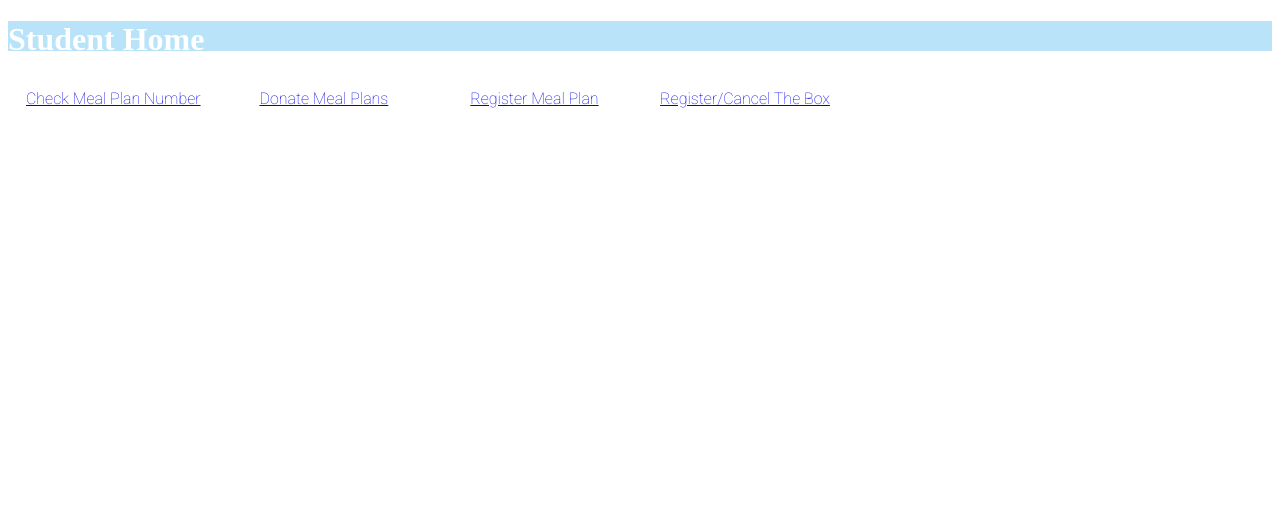
After one commit to weisihan/thebox, a Django app: page /studenthome in a window 1280 px wide. The commit adds this page. Shown: the top 523 px of the page. Run offline with Django 4.2, Linux system fonts and the light colour scheme.

Commit message:
first work for students from oli
ahaha

```diff
--- a/thebox-project/thebox/urls.py
+++ b/thebox-project/thebox/urls.py
@@ -18,5 +18,12 @@ from theboxapp import views
 
 urlpatterns = [
     path('', views.home),
-    path('wwlogin/', views.login)
+    path('wwlogin/', views.login),
+    #below is for students page
+    path('checkmealplan', views.checkmealplan),
+    path('donatemealplan',views.donatemealplan),
+    path('studentlogin',views.studentlogin),
+    path('registermealplan',views.registermealplan),
+    path('studentthebox',views.stuentthebox),
+    path('studenthome',views.studenthome),
 ]
--- /dev/null
+++ b/thebox-project/theboxapp/templates/theboxapp/studenthome.html
@@ -0,0 +1,89 @@
+<!doctype html>
+{% load static %}
+<html lang="en-us">
+	<head>
+		<meta charset="utf-8">
+    <link href="https://fonts.googleapis.com/css2?family=Roboto:wght@100&display=swap" rel="stylesheet">
+		<title>Student home</title>
+    <style type="text/css">
+    @media screen and (min-width:961px){
+      .content{
+        width:16.66%;
+      }
+    }
+    @media screen and (min-width:481px) and (max-width:960px){
+      .content{
+        width:33.33%;
+      }
+    }
+    @media screen and (max-width:480px){
+      .content{
+        width:90%;
+      }
+    }
+    /* body{
+      background-image:url("background.jpg");
+    } */
+    #header{
+      width: 100%;
+      height:30px;
+      background-color:#B8E3F9;
+      color:white;
+    }
+    .content{
+      box-sizing:border-box;
+      float:left;
+      height:250px;
+      text-align:center;
+      color:#0671B7;
+      font-family: 'Roboto', sans-serif;
+    }
+    .blueCloud{
+      width:200px;
+      height:200px;
+      display:inline-block;
+    }
+    .pinkCloud{
+      width:200px;
+      height:200px;
+      display:inline-block;
+    }
+    #A:hover{
+      background-color: #FDF4F9;
+      color:#E3BCF1;
+    }
+    #B:hover{
+      background-color: #E1F0FA;
+      color:#FFA9AA;
+    }
+    </style>
+	</head>
+	<body>
+		<h1 id="header">Student Home</h1>
+    <div id="container">
+      <div id="B" class="content">
+        <a href="checkmealplan" target="_blank">
+
+        <p>Check Meal Plan Number</p>
+        </a>
+      </div>
+      <div id="A" class="content">
+        <a href="donatemealplan" target="_blank">
+
+        <p>Donate Meal Plans</p>
+        </a>
+      </div>
+      <div id="B" class="content">
+       	<a href="registermealplan" target="_blank">
+
+        <p>Register Meal Plan</p>
+        </a>
+      </div>
+      <div id="A" class="content">
+      	<a href="studentthebox" target="_blank">
+        <p>Register/Cancel The Box</p>
+        </a>
+      </div>
+	</body>
+
+</html>
--- a/thebox-project/theboxapp/views.py
+++ b/thebox-project/theboxapp/views.py
@@ -5,5 +5,25 @@ from django.http import HttpResponse
 def home(request):
     return render(request, 'theboxapp/home.html')
 
+
 def login(request):
     return HttpResponse("You have logged in")
+
+#below are for students:
+def checkmealplan(request):
+    return render(request, 'theboxapp/checkmealplan.html')
+
+def donatemealplan(request):
+    return render(request, 'theboxapp/donatemealplan.html')
+
+def registermealplan(request):
+     return render(request, 'theboxapp/registermealplan.html')
+
+def studentlogin(request):
+    return render(request,'theboxapp/studentlogin.html')
+
+def stuentthebox(request):
+    return render(request,'theboxapp/studentthebox.html')
+
+def studenthome(request):
+    return render(request,'theboxapp/studenthome.html')
```
Also changed, not shown: thebox-project/theboxapp/templates/theboxapp/checkmealplan.html (added, +11 -0 lines), thebox-project/theboxapp/templates/theboxapp/donatemealplan.html (added, +16 -0 lines), thebox-project/theboxapp/templates/theboxapp/home.html (+6 -5 lines), thebox-project/theboxapp/templates/theboxapp/registermealplan.html (added, +15 -0 lines), thebox-project/theboxapp/templates/theboxapp/studentlogin.html (added, +8 -0 lines), thebox-project/theboxapp/templates/theboxapp/studentthebox.html (added, +8 -0 lines), thebox-project/theboxapp/templates/theboxapp/static/donate.png (added), thebox-project/theboxapp/templates/theboxapp/static/meal.png (added), thebox-project/theboxapp/templates/theboxapp/static/registermeal.png (added), thebox-project/theboxapp/templates/theboxapp/static/thebox.png (added).
